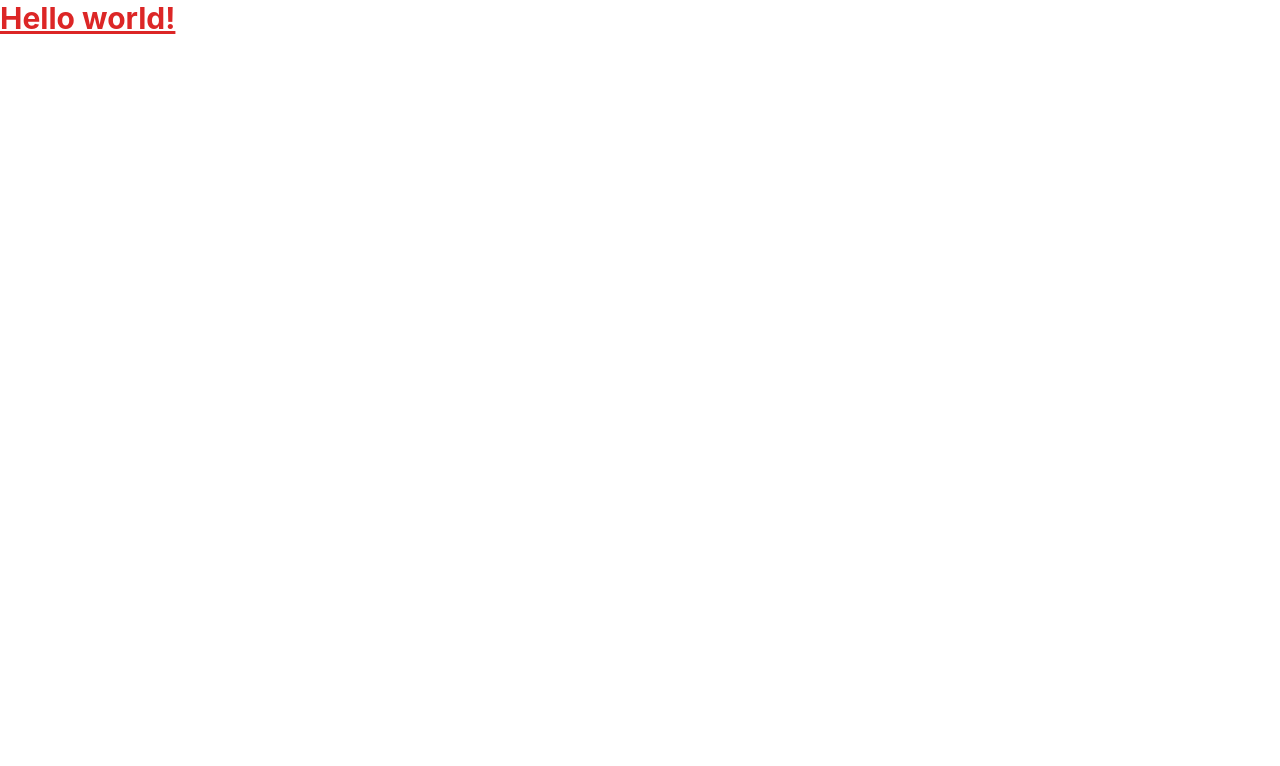
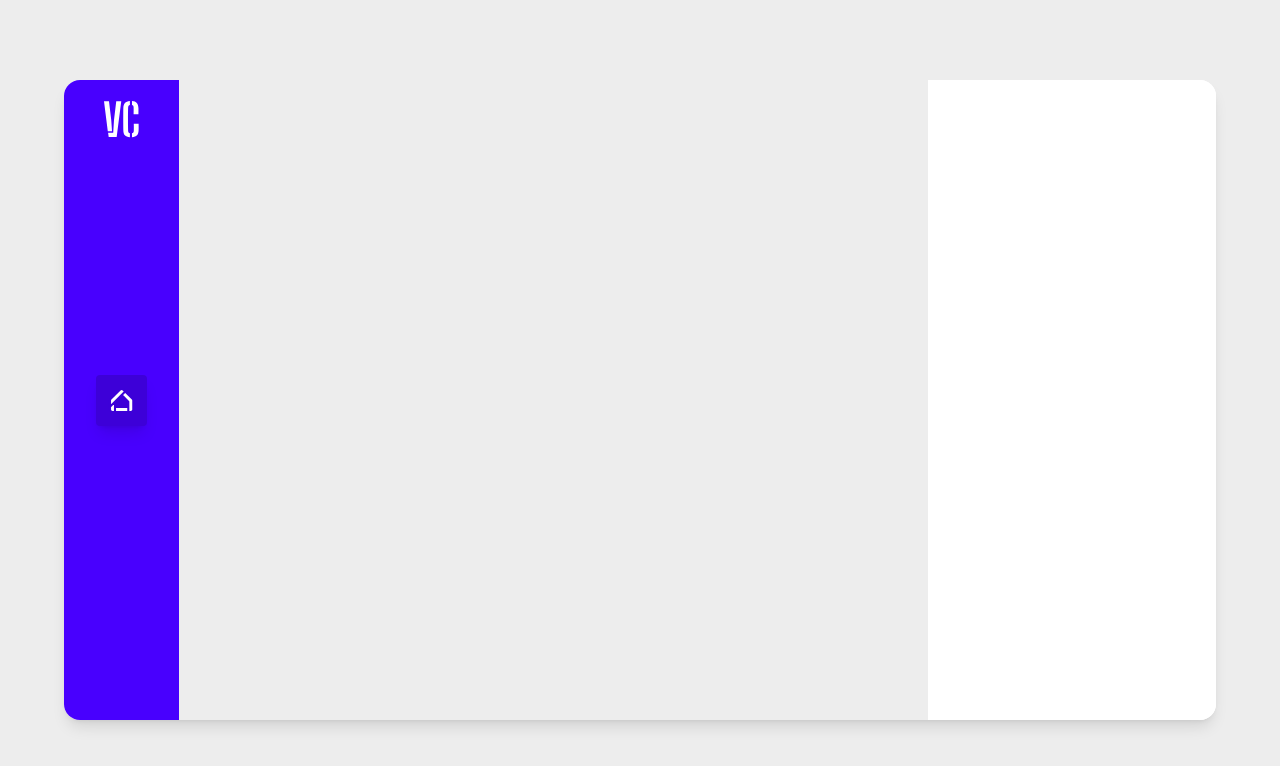
Before and after one commit to IVainqueur/videochatr, a Next.js app: page / in a window 1280 px wide. Shown: the top 766 px of the page. Built offline with nearby package versions, Linux system fonts and the light colour scheme.

Commit message:
[feat] basic layout

```diff
--- /dev/null
+++ b/components/Img.tsx
@@ -0,0 +1,19 @@
+import Image from 'next/image'
+
+interface ImgProps {
+    src: string;
+    alt: string;
+    height?: number | string;
+    width?: number | string;
+    className?: string;
+}
+
+const Img = (options: ImgProps) => {
+    return (
+        <div className={options.className} id="img" style={{ height: options.height, width: options.width }}>
+            <Image {...options} alt={options.alt} />
+        </div >
+    )
+}
+
+export default Img
--- /dev/null
+++ b/components/Middle.tsx
@@ -0,0 +1,13 @@
+interface MiddleProps {
+    children: JSX.Element[]
+}
+
+const Middle = ({ children }: Partial<MiddleProps>): JSX.Element => {
+    return (
+        <div className="w-[65%] h-full bg-white-800">
+            {children}
+        </div>
+    )
+};
+
+export default Middle;
--- /dev/null
+++ b/components/Navbar.tsx
@@ -0,0 +1,29 @@
+import Link from 'next/link'
+import Img from './Img'
+
+const Navbar = () => {
+    return (
+        <nav className="bg-purpleshade-500 relative flex gap-3 items-center justify-center h-full w-[10%] p-4 lg:rounded-l-2xl">
+            <Img
+                src="/VC.svg"
+                alt="the logo"
+                height={38}
+                width={35}
+                className="absolute top-5"
+            />
+            <Link href={'/'}>
+                <a className='p-3 rounded bg-purpleshade-700 shadow-lg hover:shadow-xl'>
+                    <Img
+                        src='/home.svg'
+                        alt='Home icon'
+                        height={27}
+                        width={27}
+
+                    />
+                </a>
+            </Link>
+        </nav>
+    )
+}
+
+export default Navbar
--- /dev/null
+++ b/components/OtherBar.tsx
@@ -0,0 +1,14 @@
+interface OtherBarProps {
+    children: JSX.Element[]
+}
+
+
+const OtherBar = ({ children }: Partial<OtherBarProps>): JSX.Element => {
+    return (
+        <div className="w-[25%] bg-white-900 lg:rounded-r-2xl">
+            {children}
+        </div>
+    )
+};
+
+export default OtherBar;
--- a/pages/index.tsx
+++ b/pages/index.tsx
@@ -1,14 +1,24 @@
 import type { NextPage } from 'next'
 import Head from 'next/head'
 import Image from 'next/image'
+import Middle from '../components/Middle'
+import Navbar from '../components/Navbar'
+import OtherBar from '../components/OtherBar'
 
 const Home: NextPage = () => {
   return (
-    <div className=''>
-      <h1 className="text-3xl font-bold underline text-red-600">
-        Hello world!
-      </h1>
-    </div>
+    <>
+      <Head>
+        <title>Home | VideoCHATr</title>
+      </Head>
+      <main className='bg-white-800 h-screen w-screen grid place-content-center'>
+        <section className='bg-white-default mx-2 w-screen h-[100vh] lg:w-[90vw] max-w-[1400px] lg:h-[80vh] lg:min-w-[37.5rem] lg:rounded-2xl shadow-lg flex'>
+          <Navbar />
+          <Middle></Middle>
+          <OtherBar></OtherBar>
+        </section>
+      </main>
+    </>
   )
 }
 
--- a/styles/globals.css
+++ b/styles/globals.css
@@ -13,6 +13,16 @@ a {
 	margin: 0;
 	font-family: -apple-system, BlinkMacSystemFont, Segoe UI, Roboto, Oxygen,
 		Ubuntu, Cantarell, Fira Sans, Droid Sans, Helvetica Neue, sans-serif;
+	transition: 0.3s ease;
+}
+
+body {
+	height: 100vh;
+	width: 100%;
+}
+
+.transform-center {
+	transform-origin: center;
 }
 
 @media (prefers-color-scheme: dark) {
```
Also changed, not shown: public/home.svg (added).
